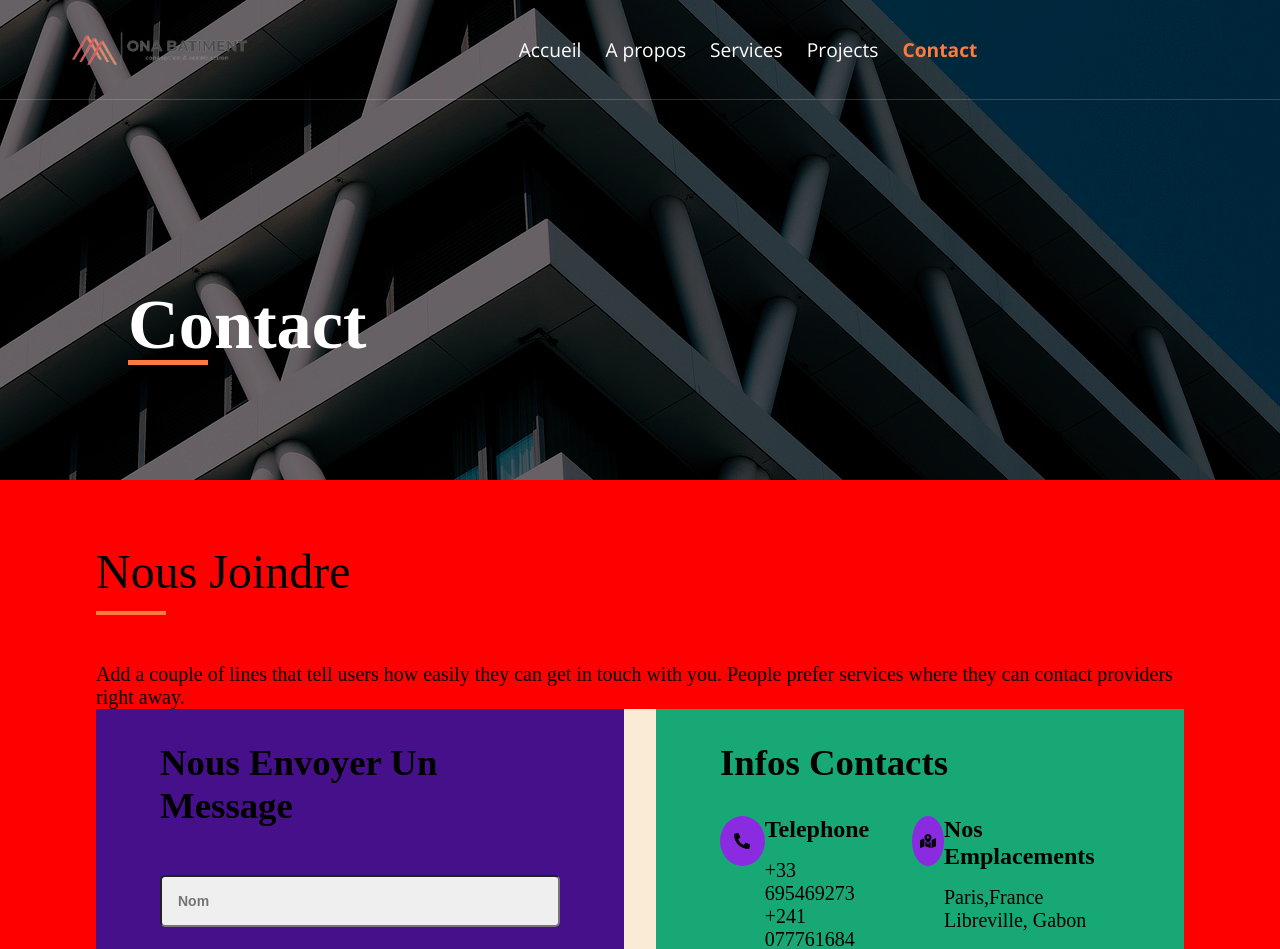
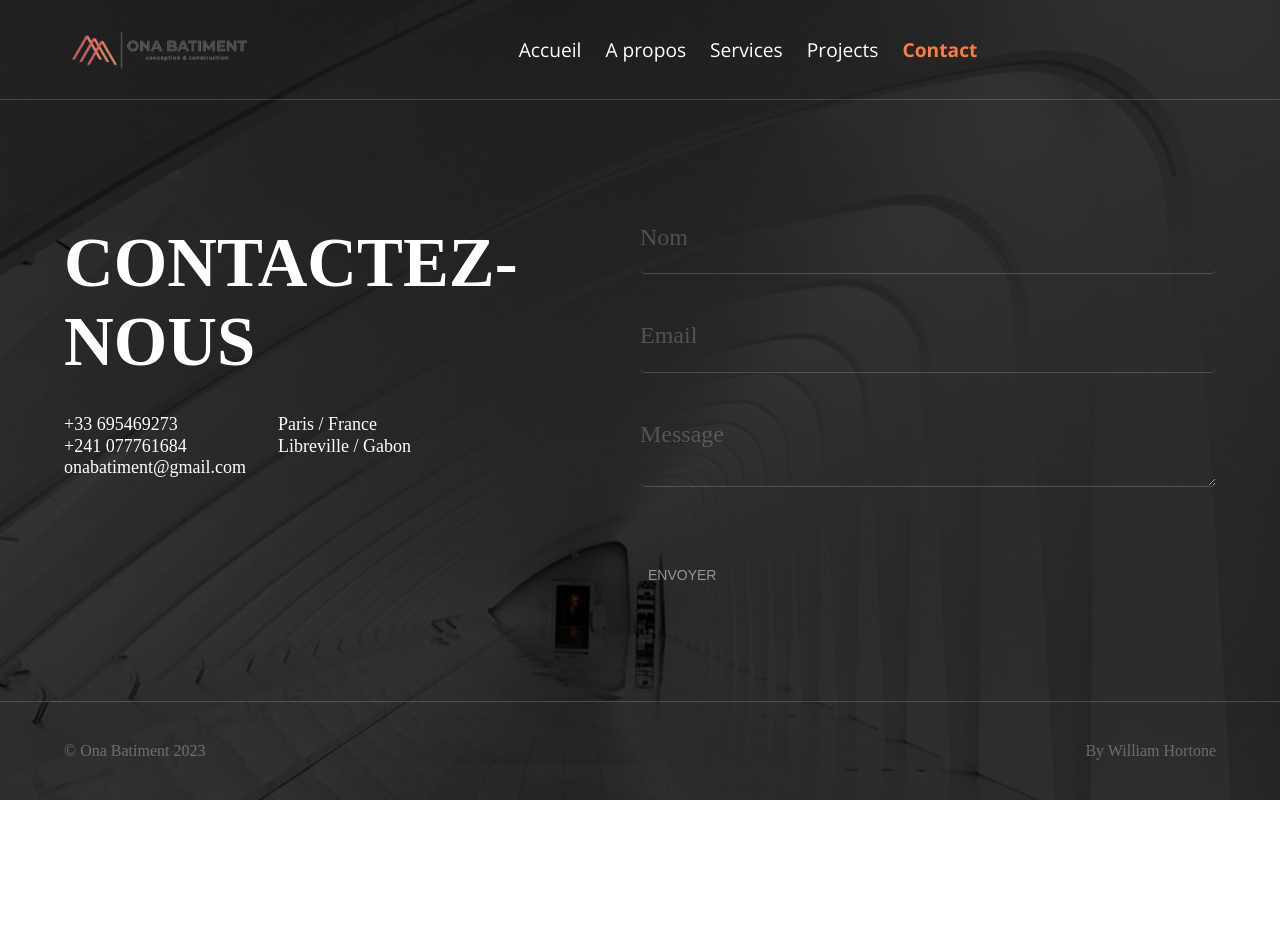
Before and after one commit to William-Hortone/ona-btm, a React (Create React App) app: page /contact in a window 1280 px wide. Shown: the top 949 px of the page. After the commit the page ends 800 px from the top, so only its background shows below. Built offline with nearby package versions, Linux system fonts and the light colour scheme; a web font is replaced by a local one.

Commit message:
updated the contact pages

```diff
--- a/package.json
+++ b/package.json
@@ -3,6 +3,7 @@
   "version": "0.1.0",
   "private": true,
   "dependencies": {
+    "@emailjs/browser": "^3.10.0",
     "@fortawesome/fontawesome-svg-core": "^6.3.0",
     "@fortawesome/free-regular-svg-icons": "^6.3.0",
     "@fortawesome/free-solid-svg-icons": "^6.3.0",
--- a/src/Pages/Contact/Contact.jsx
+++ b/src/Pages/Contact/Contact.jsx
@@ -1,6 +1,7 @@
 import React, { useState } from "react";
 import { motion as m } from "framer-motion";
 import images from "../../constants/images";
+import emailjs from "@emailjs/browser";
 import { HeadImage, HeadText } from "../../components";
 import {
   FaEnvelope,
@@ -20,10 +21,77 @@ const Contact = () => {
     console.log(`Name: ${name}\nEmail: ${email}\nMessage: ${message}`);
   };
 
+  const sendEmail = (e) => {
+    e.preventDefault();
+
+    emailjs
+      .sendForm(
+        "service_86h9uwu",
+        "template_meb9jv8",
+        // form.current,
+        "YOUR_PUBLIC_KEY"
+      )
+      .then(
+        (result) => {
+          console.log(result.text);
+        },
+        (error) => {
+          console.log(error.text);
+        }
+      );
+  };
+
   return (
     <div className="app__contact">
-      <HeadImage title="Contact" img={images.building9} />
       <div className="app__contact-container">
+        <div className="app__contact-container_left-box">
+          <h2>Contactez-Nous</h2>
+          <div className="contact_section-infos">
+            <div>
+              <p>+33 695469273</p>
+              <p>+241 077761684</p>
+              <p>onabatiment@gmail.com</p>
+            </div>
+            <div>
+              <p>Paris / France</p>
+              <p>Libreville / Gabon</p>
+            </div>
+          </div>
+        </div>
+        <div className="app__contact-container_right-box">
+          <form onSubmit={sendEmail}>
+            <label id="name">Nom</label>
+            <input
+              type="text"
+              id="name"
+              value={name}
+              onChange={(e) => setName(e.target.value)}
+            />
+            <label for="email">Email</label>
+            <input
+              type="email"
+              value={email}
+              name="email"
+              onChange={(e) => setEmail(e.target.value)}
+            />
+            <label for="message">Message</label>
+            <textarea
+              value={message}
+              name="email"
+              onChange={(e) => setMessage(e.target.value)}
+            />
+            <button type="submit" className="custom__buttocn">
+              Envoyer
+            </button>
+          </form>
+        </div>
+      </div>
+      <div className="contact-copyright">
+        <p>© Ona Batiment 2023</p>
+        <p>By William Hortone</p>
+      </div>
+      <div className="blur-span"></div>
+      {/* <div className="app__contact-container">
         <div className="app__contact-container_title">
           <HeadText title="Nous joindre" />
           <p>
@@ -34,13 +102,7 @@ const Contact = () => {
           <div className="app__contact-container-boxes">
             <div className="app__contact-container_left-box">
               <h2>Nous Envoyer Un Message</h2>
-              {/* <form action="">
-                <input type="text" placeholder="Nom" required />
-                <input type="text" placeholder="Email" required />
-                <input type="text" placeholder="Objet" required />
-                <textarea name="" id="" cols="30" rows="10"></textarea>
-              </form> */}
-              <form onSubmit={handleSubmit}>
+              <form onSubmit={sendEmail}>
                 <input
                   type="text"
                   value={name}
@@ -68,17 +130,17 @@ const Contact = () => {
               <div className="info-contact_boxes">
                 <div className="info-contact">
                   <span>
-                    <FaPhoneAlt />
+                    <FaPhoneAlt style={{ color: "#FF7A3D" }} />
                   </span>
                   <div className="info-contact_text">
-                    <h3>Telephone</h3>
+                    <h3>Telephones</h3>
                     <p>+33 695469273</p>
                     <p>+241 077761684</p>
                   </div>
                 </div>
                 <div className="info-contact">
                   <span>
-                    <FaMapMarkedAlt />
+                    <FaMapMarkedAlt style={{ color: "#FF7A3D" }} />
                   </span>
                   <div className="info-contact_text">
                     <h3>Nos Emplacements</h3>
@@ -88,7 +150,7 @@ const Contact = () => {
                 </div>
                 <div className="info-contact">
                   <span>
-                    <FaEnvelope />
+                    <FaEnvelope style={{ color: "#FF7A3D" }} />
                   </span>
                   <div className="info-contact_text">
                     <h3>Notre Email</h3>
@@ -97,10 +159,10 @@ const Contact = () => {
                 </div>
                 <div className="info-contact">
                   <span>
-                    <FaRegCalendarAlt />
+                    <FaRegCalendarAlt style={{ color: "#FF7A3D" }} />
                   </span>
                   <div className="info-contact_text">
-                    <h3>Telehone</h3>
+                    <h3>Nos horaires</h3>
                     <p>Lun-Ven 9H à 17H</p>
                   </div>
                 </div>
@@ -108,7 +170,7 @@ const Contact = () => {
             </div>
           </div>
         </div>
-      </div>
+      </div> */}
     </div>
   );
 };
--- a/src/Pages/Contact/contact.css
+++ b/src/Pages/Contact/contact.css
@@ -1,103 +1,146 @@
 .app__contact{
     width: 100%;
-    height: auto;
-
+    height: 100vh;
+    display: flex;
+    flex-direction: column;
+    overflow: hidden;
+    background-image: url('../../assets/contactimg.jpg');
+    background-position: center center;
+    background-size: cover;
+    background-repeat: no-repeat;
+     color: #ffff;
 }
 .app__contact-container{
+    flex: 1;
     width: 100%;
     height: auto;
-    background-color: red;
-    padding: 4rem 6rem;
-}
-.app__contact-container_title p{
-    font-size: 20px ;
-}
-.app__contact-container-boxes{
-    width: 100%;
-    height: 90vh;
     display: flex;
-    gap: 2rem;
-    background-color: antiquewhite;
+    padding: 6rem 4rem 0 4rem;
+    border-bottom: 1px solid #ffffff2c;
+    z-index: 2;
 }
 .app__contact-container_left-box{
     flex: 1;
-    background-color: rgb(69, 16, 138);
-    padding: 2rem 4rem;
+    display: flex;
+    flex-direction: column;
+    padding-top: 8rem;
+    gap: 2rem;
 }
 .app__contact-container_left-box h2{
-    font-size: 2.3rem;
-    margin-bottom: 3rem;
+    font-size: 4.3rem;
     font-family: var(--font-base);
+    font-weight: 600;
+    text-transform: uppercase;
+}
+.contact_section-infos{
+    display: flex;
+    gap: 2rem;
+}
+.contact_section-infos p{
+    font-size: 18px;
+    line-height: 1.2;
+}
+.app__contact-container_right-box{
+    flex: 1;
+    padding-top: 5rem;
 }
 form{
     width: 100%;
-
+    height: auto;
     display: flex;
     flex-direction: column;
+    margin-top: 3rem;
 }
-input{
+label {
+    font-size: 1.5rem;
+    opacity: .2;
+}
+input,
+textarea{
     width: 100%;
-    padding: 1rem 0 1rem 1rem;
-    background-color: #efefef;
-    margin-bottom: 1.5rem;
-    /* border: transparent; */
+    padding: .2rem 0 .2rem 1rem;
+    margin-bottom: 3rem;
     outline: none;
+    border: none;
     border-radius: 5px;
     font-size: 14px;
     font-weight: 600;
+    border-bottom: 1px solid #ffffff2c;
+    transition: padding .5s ease;
+    background: transparent;
+    color: #ffff;
 }
-textarea{
+form button{
     width: 100%;
-    min-height: 280px;
-    padding: .8rem;
-    margin-bottom: 1rem;
-    background-color: #efefef;
     font-size: 14px;
-    font-weight: 600;
+    outline: none;
+    border: none;
+    font-weight: 500;
+    text-align: start;
+    background: transparent;
+    cursor: pointer;
+    padding: 2rem 0 2rem .5rem;
+    margin-bottom: 1.5rem;
+    text-transform: uppercase;
+    color: #ffff;
+    opacity: .5;
 }
 form button{
     width: 170px;
+    transition: .5s ease;
 }
-input:focus{
-    border: 3px solid var(--color-orange);
-
+form button:hover{
+    transform: scale(1.1);
 }
-
-.app__contact-container_right-box{
-    flex: 1;
-    background-color: rgb(24, 168, 118);
-    padding: 2rem 4rem ;
-    display: flex;
-    flex-direction: column;
-    gap: 2rem;
+input:focus,
+textarea:focus{
+    padding-top: 1rem;
 }
-.app__contact-container_right-box h2{
-    font-size: 2.3rem;
-    font-family: var(--font-base);
-}
-.info-contact_boxes{
+.contact-copyright{
     width: 100%;
     height: auto;
     display: flex;
-    flex-wrap: wrap;
-    gap: 2rem;
+    justify-content: space-between;
+    align-items: center;
+    padding: 2.5rem 4rem;
+    z-index: 2;
+    opacity: .3;
 }
-.info-contact{
-    width: 40%;
-    display: flex;
-    align-items: flex-start;
+.blur-span{
+    position: absolute;
+    top: 0;
+    left: 0;
+    right: 0;
+    bottom: 0;
+    background-color: #000;
+    opacity: .8;
+    z-index: 1;
 }
-.info-contact span{
-    width: 50px;
-    height: 50px;
-    border-radius: 50%;
-    padding: .5rem;
-    display: flex;
-    align-items: center;
-    justify-content: center;
-    background-color: blueviolet;
-}
-.info-contact_text h3{
-    font-size: 1.5rem;
+@media screen and (max-width: 1000px){
+    .app__contact-container{
+        /* flex-direction: column; */
+        padding: 6rem 2rem;
+
+    }
+    .app__contact-container_right-box{
+        flex: 1;
+        /* padding-top: 0; */
+    }
+    .app__contact-container_left-box h2{
+        font-size: 3rem;
+    }
+    input,
+textarea{
     margin-bottom: 1rem;
 }
+}
+@media screen and (max-width: 750px){
+    .app__contact-container{
+        flex-direction: column;
+        padding: 0 2rem;
+    }
+    .app__contact-container_right-box{
+        flex: 1;
+        padding-top: 0;
+    }
+}
--- a/src/Pages/Projects/Projects.jsx
+++ b/src/Pages/Projects/Projects.jsx
@@ -14,7 +14,7 @@ const Projects = () => {
       transition={{ duration: 0.7, ease: "easeOut" }}
       className="app__projects"
     >
-      <HeadImage title="Projects" img={images.building2} />
+      <HeadImage title="Projects" img={images.building9} />
       <h2> Nos Projets Récents</h2>
       <SectionProject />
       <Consultation />
--- a/src/components/index.js
+++ b/src/components/index.js
@@ -6,6 +6,7 @@ import Category from "./Category/Category";
 import ProjectsContainer from "./ProjectsContainer/ProjectsContainer";
 import SingleProject from "./SingleProject/SingleProject";
 import NextProject from "./NextProject/NextProject";
+import LoadingText from "./LoadingText/LoadingText";
 
 export {
   CardImage,
@@ -16,4 +17,5 @@ export {
   ProjectsContainer,
   SingleProject,
   NextProject,
+  LoadingText,
 };
--- a/src/constants/images.js
+++ b/src/constants/images.js
@@ -36,6 +36,7 @@ import building14 from "../assets/building14.jpg";
 import building15 from "../assets/building15.jpg";
 import building16 from "../assets/building16.jpg";
 import building17 from "../assets/building17.jpg";
+import building18 from "../assets/contactimg.jpg";
 import plan1 from "../assets/1plan.jpg";
 import plan2 from "../assets/2plan.jpg";
 import plan3 from "../assets/3plan.jpg";
@@ -93,6 +94,7 @@ export default {
   building15,
   building16,
   building17,
+  building18,
   plan1,
   plan2,
   plan3,
--- a/src/containers/Header/Header.jsx
+++ b/src/containers/Header/Header.jsx
@@ -1,8 +1,9 @@
 import React from "react";
 import "./header.css";
-import images from "../../constants/images";
+// import images from "../../constants/images";
 import { motion as m } from "framer-motion";
 import { container, item } from "../../components/animation";
+import { LoadingText } from "../../components";
 
 const Header = () => {
   return (
@@ -14,7 +15,7 @@ const Header = () => {
           animate="show"
           className="header_text-container"
         >
-          <div className="header_title-box">
+          <div className="header_title-box ">
             <m.h2 variants={item}>Vision élargie,</m.h2>
           </div>
           <div className="header_title-box">
```
Also changed, not shown: src/components/LoadingText/LoadingText.jsx (added, +17 -0 lines), src/components/LoadingText/loadingText.css (added, +26 -0 lines), src/containers/Header/header.css (+17 -0 lines), src/assets/contactimg.jpg (added), 1 other file (tests, documents, lock files or other folders).
